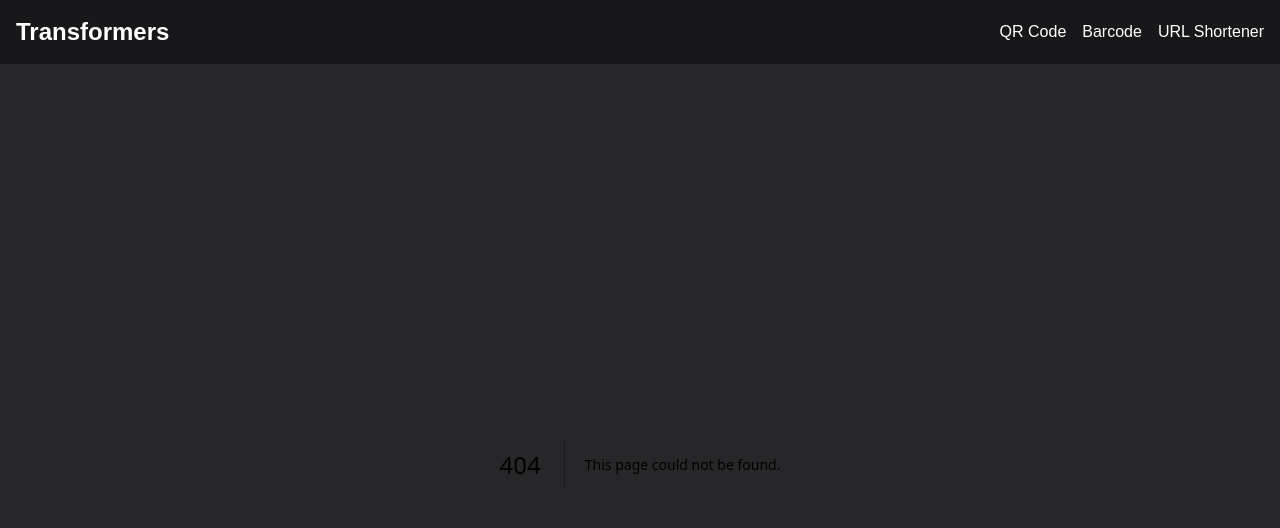
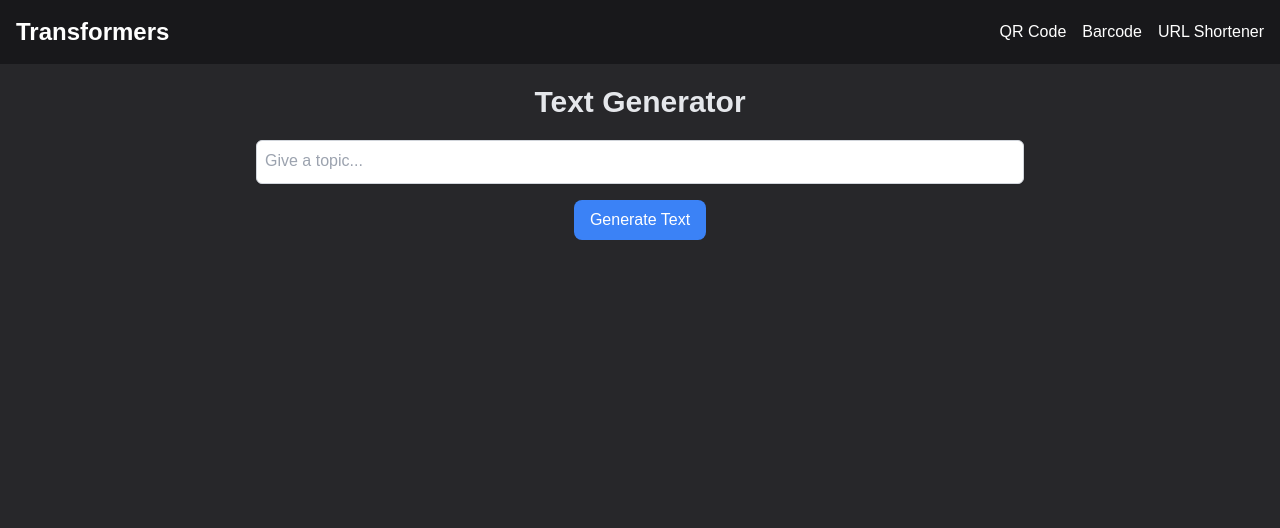
Before and after one commit to sojith29034/toolkit, a Next.js app: page /text-generator in a window 1280 px wide. Before the commit this address had no page. Shown: the top 528 px of the page. Built offline with nearby package versions, Linux system fonts and the light colour scheme.

Commit message:
text gen added

```diff
--- /dev/null
+++ b/src/app/text-generator/page.js
@@ -0,0 +1,29 @@
+'use client';
+import '../globals.css';
+import { useState } from 'react'
+
+export default function TextGenerator()  {
+    const [inputText, setInputText] = useState('');
+
+    const runPrompt = () => {
+
+    }
+
+    return (
+        <div className='flex flex-col items-center justify-center p-5'>
+        <h1 className="text-3xl font-bold text-gray-200 mb-5">Text Generator</h1>
+        <textarea
+            value={inputText}
+            onChange={(e) => setInputText(e.target.value)}
+            placeholder="Give a topic..."
+            className="w-full max-w-3xl h-11 p-2 border outline-none text-zinc-900 border-gray-300 rounded-md shadow-sm focus:ring-slate-500 focus:border-slate-500 mb-4 resize-none"
+        ></textarea>
+        <button
+            // onClick={handleMinify}
+            className="px-4 py-2 bg-blue-500 text-white rounded-lg hover:bg-blue-600 transition duration-200 mb-4"
+        >
+            Generate Text
+        </button>
+        </div>
+    )
+}
```
